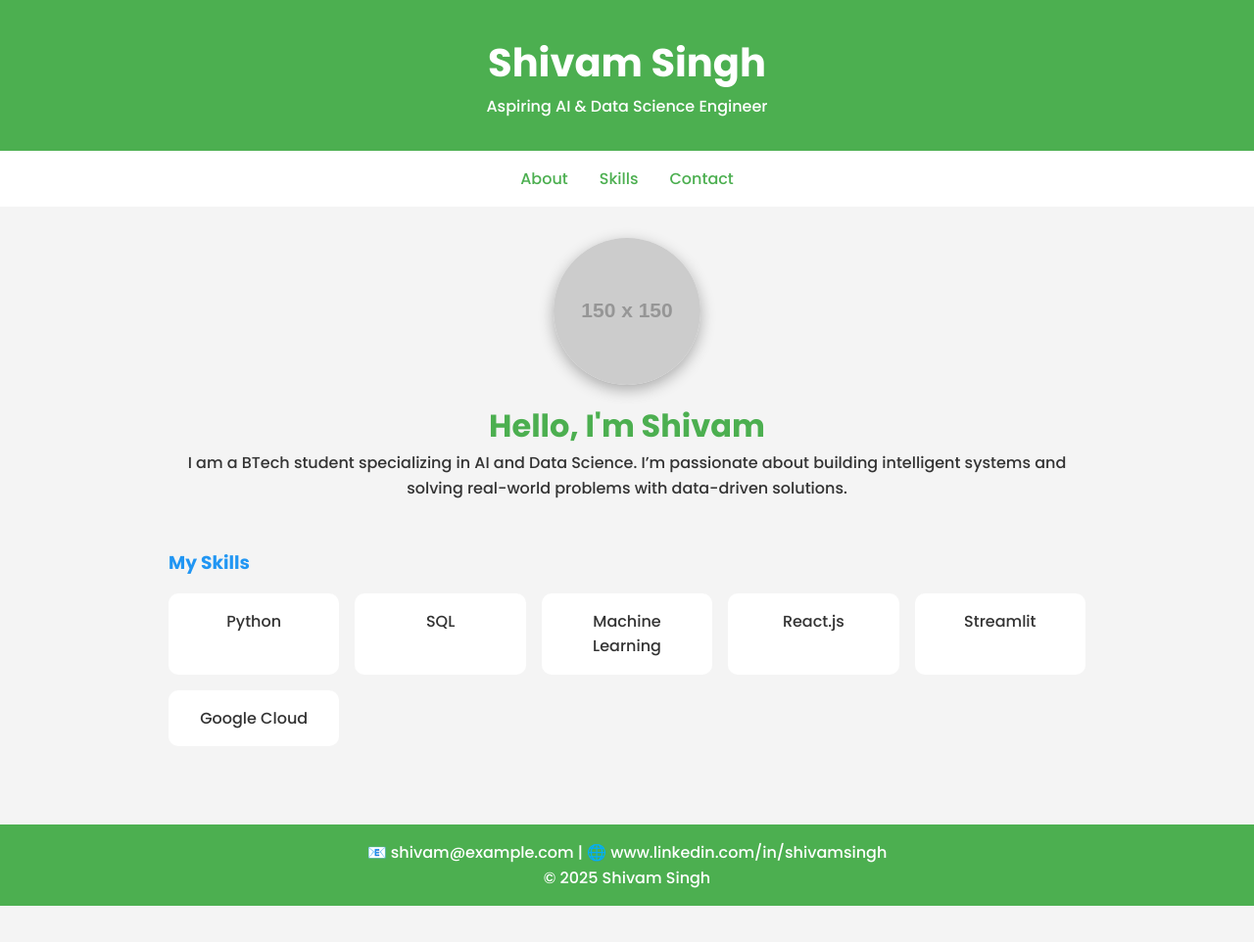
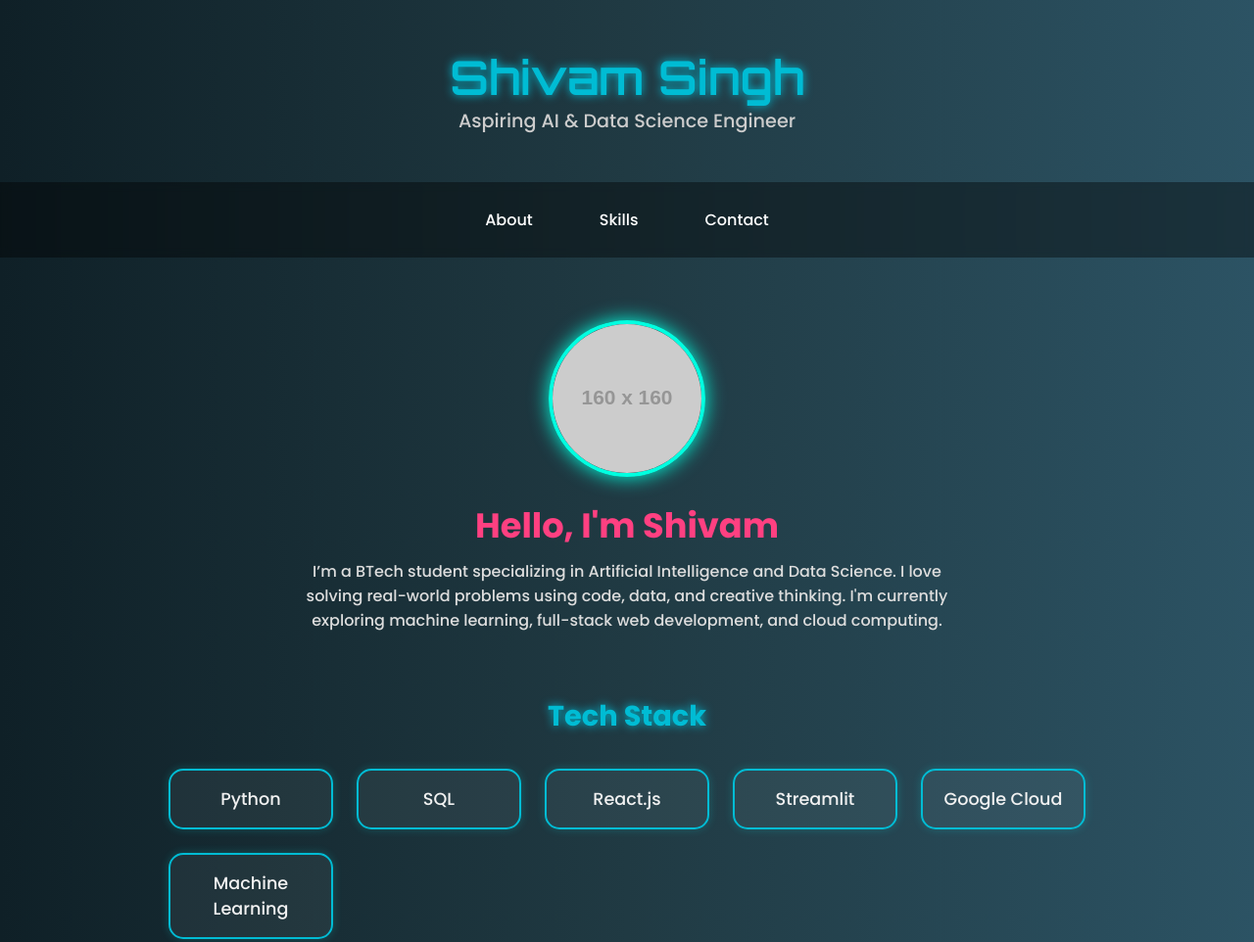
Before and after one commit to shivam102005/shivam102005.github.io, a plain HTML site: page index.html in a window 1280 px wide. Shown: the top 962 px of the page at 98% size. Before the commit the page ends 925 px from the top, so only its background shows below. Drawn offline with Linux system fonts and the light colour scheme; placeholder pictures from the web are drawn by us.

Commit message:
Update index.html

```diff
--- a/index.html
+++ b/index.html
@@ -3,148 +3,175 @@
 <head>
   <meta charset="UTF-8" />
   <meta name="viewport" content="width=device-width, initial-scale=1.0"/>
-  <title>Shivam's Profile</title>
-  <link href="https://fonts.googleapis.com/css2?family=Poppins:wght@300;500;700&display=swap" rel="stylesheet">
+  <title>Shivam Singh - Profile</title>
+  <link href="https://fonts.googleapis.com/css2?family=Orbitron:wght@400;600&family=Poppins:wght@300;500;700&display=swap" rel="stylesheet">
   <style>
     :root {
-      --primary-color: #4CAF50;
-      --secondary-color: #f4f4f4;
-      --text-color: #333;
-      --accent-color: #2196F3;
+      --main-bg: linear-gradient(to right, #0f2027, #203a43, #2c5364);
+      --card-glow: #00ffe0;
+      --primary: #00bcd4;
+      --accent: #ff4081;
+      --white: #ffffff;
     }
 
     * {
       margin: 0;
       padding: 0;
       box-sizing: border-box;
+      scroll-behavior: smooth;
     }
 
     body {
       font-family: 'Poppins', sans-serif;
-      background: var(--secondary-color);
-      color: var(--text-color);
-      line-height: 1.6;
+      background: var(--main-bg);
+      color: var(--white);
+      min-height: 100vh;
     }
 
     header {
-      background: var(--primary-color);
-      color: white;
-      padding: 2rem 1rem;
       text-align: center;
-      box-shadow: 0 4px 10px rgba(0,0,0,0.2);
+      padding: 3rem 1rem;
+      background: transparent;
+      animation: fadeIn 1.5s ease-in-out;
     }
 
     header h1 {
-      font-size: 2.5rem;
+      font-size: 3rem;
+      font-family: 'Orbitron', sans-serif;
+      color: var(--primary);
+      text-shadow: 0 0 10px var(--primary);
+    }
+
+    header p {
+      font-size: 1.2rem;
+      color: #ccc;
     }
 
     nav {
       display: flex;
       justify-content: center;
-      background: white;
+      gap: 2rem;
       padding: 1rem;
-      gap: 2rem;
+      background: rgba(0,0,0,0.4);
+      backdrop-filter: blur(5px);
     }
 
     nav a {
       text-decoration: none;
-      color: var(--primary-color);
-      font-weight: 500;
-      position: relative;
-      transition: color 0.3s ease-in-out;
-    }
-
-    nav a::after {
-      content: '';
-      position: absolute;
-      width: 0;
-      height: 2px;
-      background: var(--accent-color);
-      left: 0;
-      bottom: -5px;
-      transition: 0.3s;
-    }
-
-    nav a:hover::after {
-      width: 100%;
+      color: var(--white);
+      padding: 0.5rem 1rem;
+      border: 2px solid transparent;
+      border-radius: 20px;
+      transition: all 0.4s ease;
     }
 
     nav a:hover {
-      color: var(--accent-color);
+      border-color: var(--accent);
+      background: var(--accent);
+      color: black;
     }
 
     .container {
+      max-width: 1000px;
+      margin: auto;
       padding: 2rem;
-      max-width: 1000px;
+      animation: slideIn 1.5s ease;
+    }
+
+    .about {
+      text-align: center;
+      margin-top: 2rem;
+    }
+
+    .profile-pic {
+      width: 160px;
+      height: 160px;
+      border-radius: 50%;
+      border: 4px solid var(--card-glow);
+      box-shadow: 0 0 20px var(--card-glow);
+      margin-bottom: 1rem;
+      transition: transform 0.4s ease;
+    }
+
+    .profile-pic:hover {
+      transform: scale(1.05);
+    }
+
+    .about h2 {
+      color: var(--accent);
+      font-size: 2.2rem;
+      margin-bottom: 0.5rem;
+    }
+
+    .about p {
+      color: #ddd;
+      font-size: 1rem;
+      max-width: 700px;
       margin: auto;
     }
 
-    .about {
-      display: flex;
-      flex-direction: column;
-      align-items: center;
+    .section-title {
       text-align: center;
-      animation: fadeIn 2s ease-in-out;
-    }
-
-    .about img {
-      width: 150px;
-      height: 150px;
-      border-radius: 50%;
-      box-shadow: 0 5px 15px rgba(0,0,0,0.3);
-      margin-bottom: 1rem;
-    }
-
-    .about h2 {
-      font-size: 2rem;
-      color: var(--primary-color);
-    }
-
-    .skills {
-      margin-top: 3rem;
-    }
-
-    .skills h3 {
-      margin-bottom: 1rem;
-      color: var(--accent-color);
+      font-size: 1.8rem;
+      margin-top: 4rem;
+      color: var(--primary);
+      text-shadow: 0 0 10px var(--primary);
     }
 
     .skill-grid {
       display: grid;
-      grid-template-columns: repeat(auto-fit, minmax(150px, 1fr));
-      gap: 1rem;
+      grid-template-columns: repeat(auto-fit, minmax(140px, 1fr));
+      gap: 1.5rem;
+      margin-top: 2rem;
     }
 
-    .skill-grid div {
-      background: white;
+    .skill-card {
+      background: rgba(255,255,255,0.05);
+      border: 2px solid var(--primary);
       padding: 1rem;
-      border-radius: 10px;
       text-align: center;
-      transition: transform 0.3s ease, box-shadow 0.3s;
+      border-radius: 15px;
+      transition: all 0.3s ease;
+      box-shadow: 0 0 10px rgba(0,255,255,0.2);
     }
 
-    .skill-grid div:hover {
+    .skill-card:hover {
       transform: translateY(-5px);
-      box-shadow: 0 10px 20px rgba(0,0,0,0.1);
+      box-shadow: 0 0 20px var(--primary);
+      border-color: var(--accent);
+    }
+
+    .skill-card span {
+      font-size: 1.1rem;
+      color: #f1f1f1;
     }
 
     footer {
+      margin-top: 4rem;
+      padding: 1.5rem;
       text-align: center;
-      padding: 1rem;
-      margin-top: 3rem;
-      background: var(--primary-color);
-      color: white;
+      background: rgba(0,0,0,0.6);
+      color: #ccc;
+      font-size: 0.95rem;
     }
 
+    /* Animations */
     @keyframes fadeIn {
-      from { opacity: 0; transform: translateY(20px); }
+      from { opacity: 0; transform: translateY(-20px); }
       to { opacity: 1; transform: translateY(0); }
     }
 
+    @keyframes slideIn {
+      from { opacity: 0; transform: translateX(-50px); }
+      to { opacity: 1; transform: translateX(0); }
+    }
+
     @media (max-width: 768px) {
+      header h1 {
+        font-size: 2.2rem;
+      }
       nav {
         flex-direction: column;
-        align-items: center;
       }
     }
   </style>
@@ -164,27 +191,27 @@
 
   <div class="container">
     <section class="about" id="about">
-      <img src="https://via.placeholder.com/150" alt="Profile Picture">
+      <img src="https://via.placeholder.com/160" alt="Profile Picture" class="profile-pic">
       <h2>Hello, I'm Shivam</h2>
-      <p>I am a BTech student specializing in AI and Data Science. I’m passionate about building intelligent systems and solving real-world problems with data-driven solutions.</p>
+      <p>I’m a BTech student specializing in Artificial Intelligence and Data Science. I love solving real-world problems using code, data, and creative thinking. I'm currently exploring machine learning, full-stack web development, and cloud computing.</p>
     </section>
 
-    <section class="skills" id="skills">
-      <h3>My Skills</h3>
+    <section id="skills">
+      <h3 class="section-title">Tech Stack</h3>
       <div class="skill-grid">
-        <div>Python</div>
-        <div>SQL</div>
-        <div>Machine Learning</div>
-        <div>React.js</div>
-        <div>Streamlit</div>
-        <div>Google Cloud</div>
+        <div class="skill-card"><span>Python</span></div>
+        <div class="skill-card"><span>SQL</span></div>
+        <div class="skill-card"><span>React.js</span></div>
+        <div class="skill-card"><span>Streamlit</span></div>
+        <div class="skill-card"><span>Google Cloud</span></div>
+        <div class="skill-card"><span>Machine Learning</span></div>
       </div>
     </section>
   </div>
 
   <footer id="contact">
-    <p>📧 shivam@example.com | 🌐 www.linkedin.com/in/shivamsingh</p>
-    <p>© 2025 Shivam Singh</p>
+    <p>📧 shivam@example.com | 🌐 linkedin.com/in/shivamsingh</p>
+    <p>© 2025 Shivam Singh. All Rights Reserved.</p>
   </footer>
 
 </body>
```
